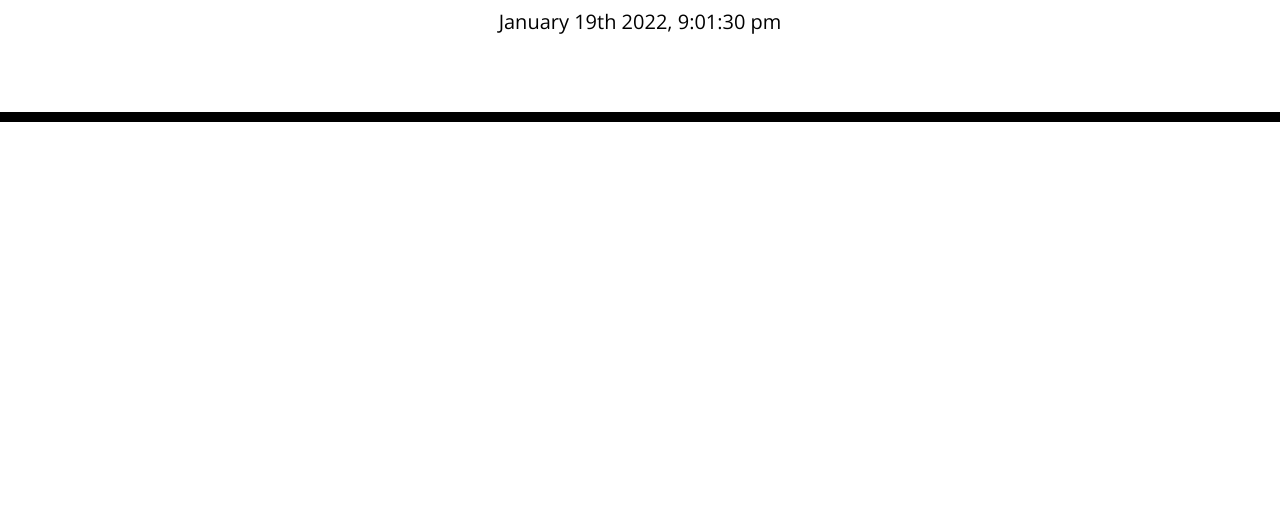
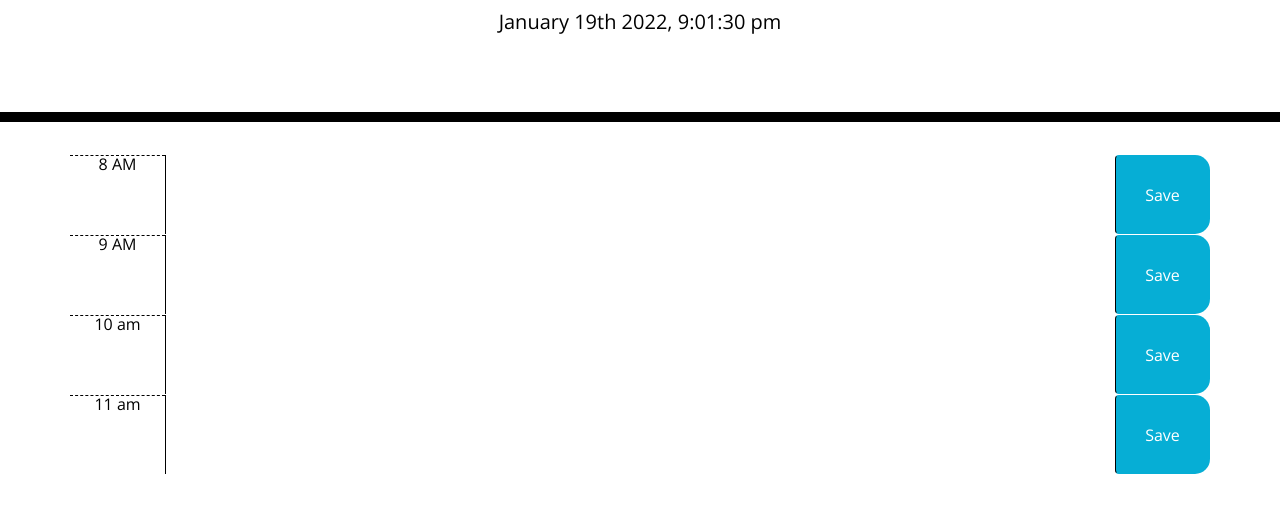
Before and after one commit to bperez05/wrk_day, a plain HTML site: page index.html in a window 1280 px wide. Shown: the part 182-694 px from the top of the page. Drawn offline with nearby package versions, Linux system fonts and the light colour scheme.

Commit message:
added 8am -11 am time slots

```diff
--- a/index.html
+++ b/index.html
@@ -30,6 +30,36 @@
     </header>
     <div class="container">
       <!-- Timeblocks go here -->
+      <!--8 am row-->
+      <div id="8am-hour" class="row time-block">
+        <div class="col-md-1 hour">8 AM</div>
+        <textarea class="col-md-10 description"></textarea>
+        <!--allows user to enter data-->
+        <button class="btn saveBtn col-md-1"type="button">Save</button>
+        <!--responsive button to save data to local storage-->
+    </div>
+
+    <!--9 am row-->
+    <div id="9am-hour" class="row time-block">
+      <div class="col-md-1 hour">9 AM</div>
+      <textarea class="col-md-10 description"></textarea>
+      <button class="btn saveBtn col-md-1"type="button">Save</button>
+  </div>
+
+    <!--10 am row-->
+    <div id="10am-hour" class="row time-block">
+      <div class="col-1 hour">10 am</div>
+      <textarea class="col-md-10 description"></textarea>
+      <button class="btn saveBtn col-md-1" type="button">Save</button>
+  </div>
+
+    <!--11am row-->
+    <div id="11am-hour" class="row time-block">
+      <div class="col-1 hour">11 am</div>
+      <textarea class="col-md-10 description"> </textarea>
+      <button class="btn saveBtn col-md-1" type="button">Save</button>
+  </div>
+
     </div>
 
     <script src="https://cdnjs.cloudflare.com/ajax/libs/jquery/3.2.1/jquery.min.js"></script>
```
